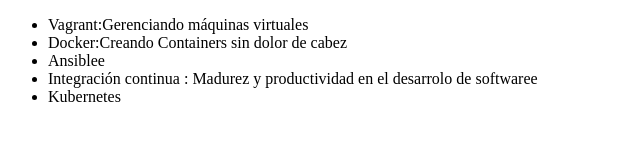
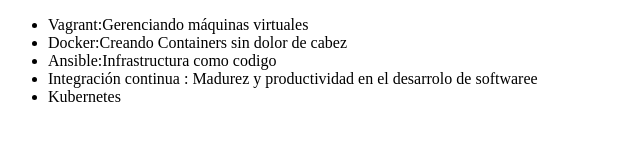
Before and after one commit to Xoerte/PracticaAlura, a plain HTML site: page index.html in a window 1280 px wide. Shown: the whole page, without its empty margins (0-640 px from the left). Drawn offline with Linux system fonts and the light colour scheme.

Commit message:
Cambiar el nombe del curso Ansible

```diff
--- a/index.html
+++ b/index.html
@@ -8,14 +8,8 @@
      <ul>
 
          <li> Vagrant:Gerenciando máquinas virtuales </li>
-
          <li> Docker:Creando Containers sin dolor de cabez </li>
-
-
-
-
-
-         <li> Ansiblee </li>
+         <li> Ansible:Infrastructura como codigo </li>
          <li> Integración continua : Madurez y productividad en el desarrolo de softwaree </li>
       <li>Kubernetes</li>
 
```
